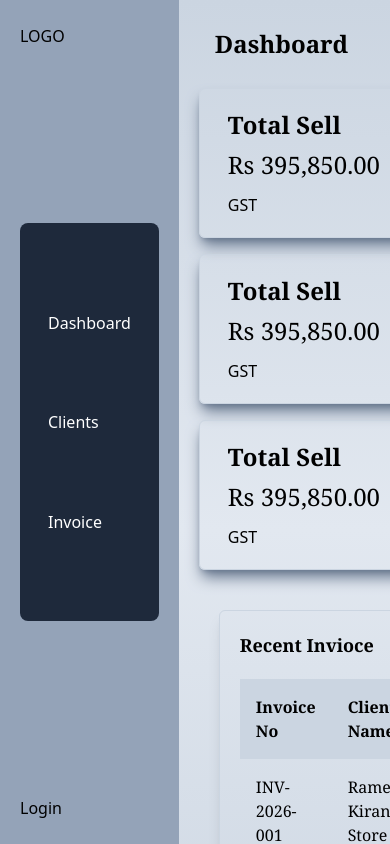
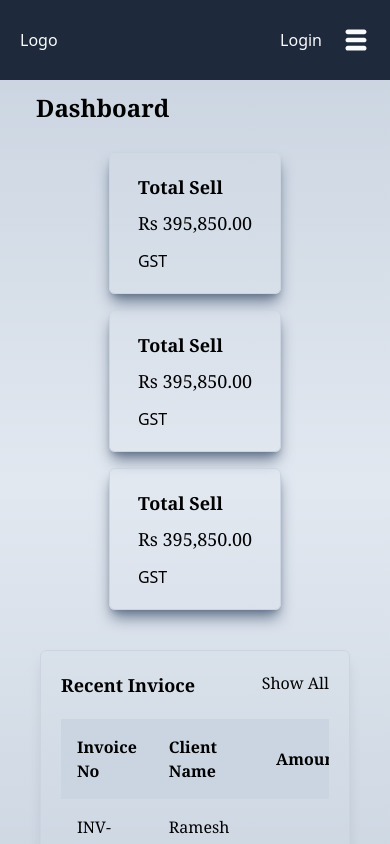
Before and after one commit to pkbhadane-dev/gst-calculator-frontend, a React (Vite) app: page / in a window 390 px wide. Shown: the top 844 px of the page. Built offline with nearby package versions, Linux system fonts and the light colour scheme.

Commit message:
Add Navbar component and integrate it into App; update Sidebar for active link styling; include react-icons dependency

```diff
--- a/package.json
+++ b/package.json
@@ -12,6 +12,7 @@
   "dependencies": {
     "react": "^19.2.7",
     "react-dom": "^19.2.7",
+    "react-icons": "^5.7.0",
     "react-router-dom": "^7.18.1"
   },
   "devDependencies": {
--- a/src/App.jsx
+++ b/src/App.jsx
@@ -3,11 +3,13 @@ import "./App.css";
 import { Clients } from "./pages/Clients";
 import { CreateInvoice } from "./pages/CreateInvoice";
 import { Sidebar } from "./components/Sidebar";
+import { Navbar } from "./components/Navbar";
 
 function App() {
   return (
-    <div className="flex flex-1 overflow-hidden">
-      <Sidebar />
+    <div className="flex flex-1 overflow-hidden h-full lg:h-screen">
+      <Navbar/>
+      <Sidebar/>
       <main className="w-full">
         <Outlet />
       </main>
--- a/src/components/DashboardCard.jsx
+++ b/src/components/DashboardCard.jsx
@@ -1,8 +1,8 @@
 export const DashboardCard = () => {
   return (
     <>
-      <div className="flex flex-col border border-slate-300 shadow-lg shadow-slate-500 hover:bg-slate-800 hover:text-slate-50 hover:border-none hover:scale-105 transition-all duration-300 px-7 py-5 rounded-md gap-3 w-96 m-auto">
-        <div className="text-2xl font-serif">
+      <div className="flex flex-col border border-slate-300 shadow-lg shadow-slate-500 hover:bg-slate-800 hover:text-slate-50 hover:border-none hover:scale-105 transition-all duration-300 px-7 py-5 rounded-md gap-3 lg:w-80 m-auto">
+        <div className="text-lg sm:text-2xl font-serif">
           <h3 className="mb-2 font-semibold">Total Sell</h3>
           <span>Rs 395,850.00</span>
         </div>
--- /dev/null
+++ b/src/components/Navbar.jsx
@@ -0,0 +1,52 @@
+import { Link, useLocation } from "react-router-dom";
+import { TiThMenu } from "react-icons/ti";
+import { useState } from "react";
+
+export const Navbar = () => {
+  const location = useLocation();
+  const [showMenu, setShowMenu] = useState(false)
+  const navbar = [
+    { name: "Dashboard", path: "/" },
+    { name: "Clients", path: "/clients" },
+    { name: "Invoice", path: "/create-invoice" },
+  ];
+
+  const isActive = (path) => path === location.pathname;
+
+  const navLinks = (navbar) => {
+    return navbar.map((item) => (
+      <Link
+        key={item.name}
+        to={item.path}
+        className={`${isActive(item.path) && "text-slate-800 bg-slate-400"} py-2 px-3 rounded-md transition-colors`}
+      >
+        {item.name}
+      </Link>
+    ));
+  };
+
+  return (
+    <div className="lg:hidden bg-slate-800 fixed flex text-slate-50 justify-between items-center px-5 py-4 h-20 w-full">
+      <div>Logo</div>
+
+      {/* navLinks for large screen size  */}
+      <div className="hidden sm:flex gap-5">
+        {navLinks(navbar)}
+      </div>
+
+      {/* navLinks for mobile */}
+      <div className={`sm:hidden flex  flex-col bg-slate-600 absolute mt-[234px] w-full mx-[-20px] py-3 text-lg justify-center items-center transition-all ease-in-out duration-700 ${showMenu ? "translate-y-0 opacity-100 pointer-events-auto" :  " -translate-y-full opacity-0 pointer-events-none"}`}>
+        {navLinks(navbar)}
+      </div>
+
+      <div className=" flex items-center gap-5">
+        <Link>Login</Link>
+        <span className=" sm:hidden" onClick={()=>setShowMenu(!showMenu)}>
+            {console.log(showMenu)
+            }
+            <TiThMenu size={28} className="text-slate-50"/>
+        </span>
+      </div>
+    </div>
+  );
+};
--- a/src/components/Sidebar.jsx
+++ b/src/components/Sidebar.jsx
@@ -1,15 +1,21 @@
-import { Link } from "react-router-dom";
+import { Link, useLocation } from "react-router-dom";
 
 export const Sidebar = () => {
+  const location = useLocation();
   const sidebar = [
     { name: "Dashboard", path: "/" },
     { name: "Clients", path: "/clients" },
     { name: "Invoice", path: "/create-invoice" },
   ];
 
+  const isActive = (path) => location.pathname === path;
+
+
+
+
   return (
     <>
-      <div className="flex flex-col justify-between py-6 px-5 bg-slate-400 h-screen w-64 p-3">
+      <div className="hidden lg:flex flex-col justify-between py-6 px-5 bg-slate-400 w-64 p-3">
         <div>
           <h1>LOGO</h1>
         </div>
@@ -18,7 +24,9 @@ export const Sidebar = () => {
             return (
               <div key={item.path} className="m-2">
                 <Link className="" to={item.path}>
-                  <span>{item.name}</span>
+                  <span className={`${isActive(item.path) && "bg-slate-400 text-slate-900"} transition-colors px-4 py-2 rounded-md `}>
+                    {item.name}
+                  </span>
                 </Link>
               </div>
             );
--- a/src/pages/Dashboard.jsx
+++ b/src/pages/Dashboard.jsx
@@ -4,7 +4,7 @@ import { Table } from "../components/Table";
 export const Dashboard = () => {
   return (
     <>
-      <div className="p-5 bg-gradient-to-b from-slate-300 via-slate-200 to-slate-300 h-auto ">
+      <div className="mt-16 lg:mt-0 p-5 bg-gradient-to-b from-slate-300 via-slate-200 to-slate-300 h-screen overflow-auto ">
         <h1 className="font-serif text-2xl font-semibold mt-2 px-4">Dashboard</h1>
         <div className="xl:grid grid-cols-3 flex flex-wrap  gap-4 mt-7">
           <DashboardCard />
```
Also changed, not shown: 1 other file (tests, documents, lock files or other folders).
